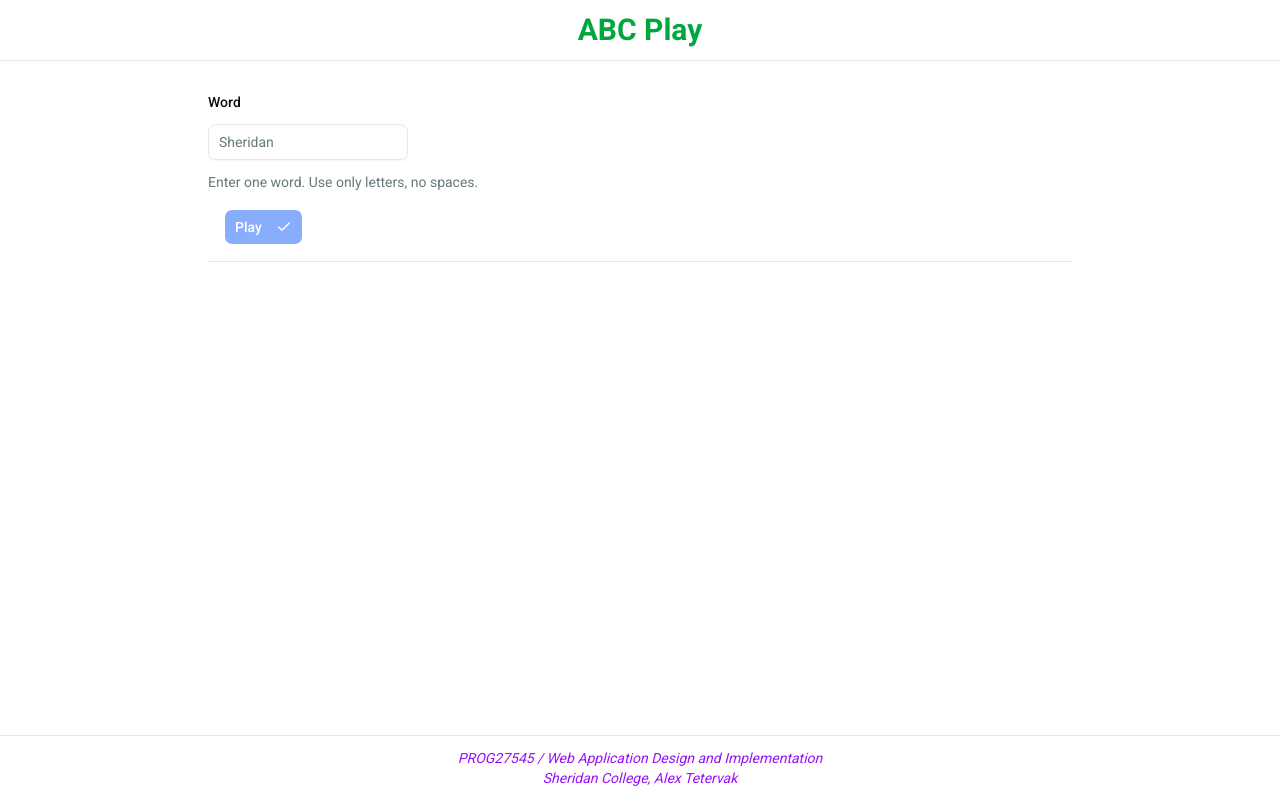
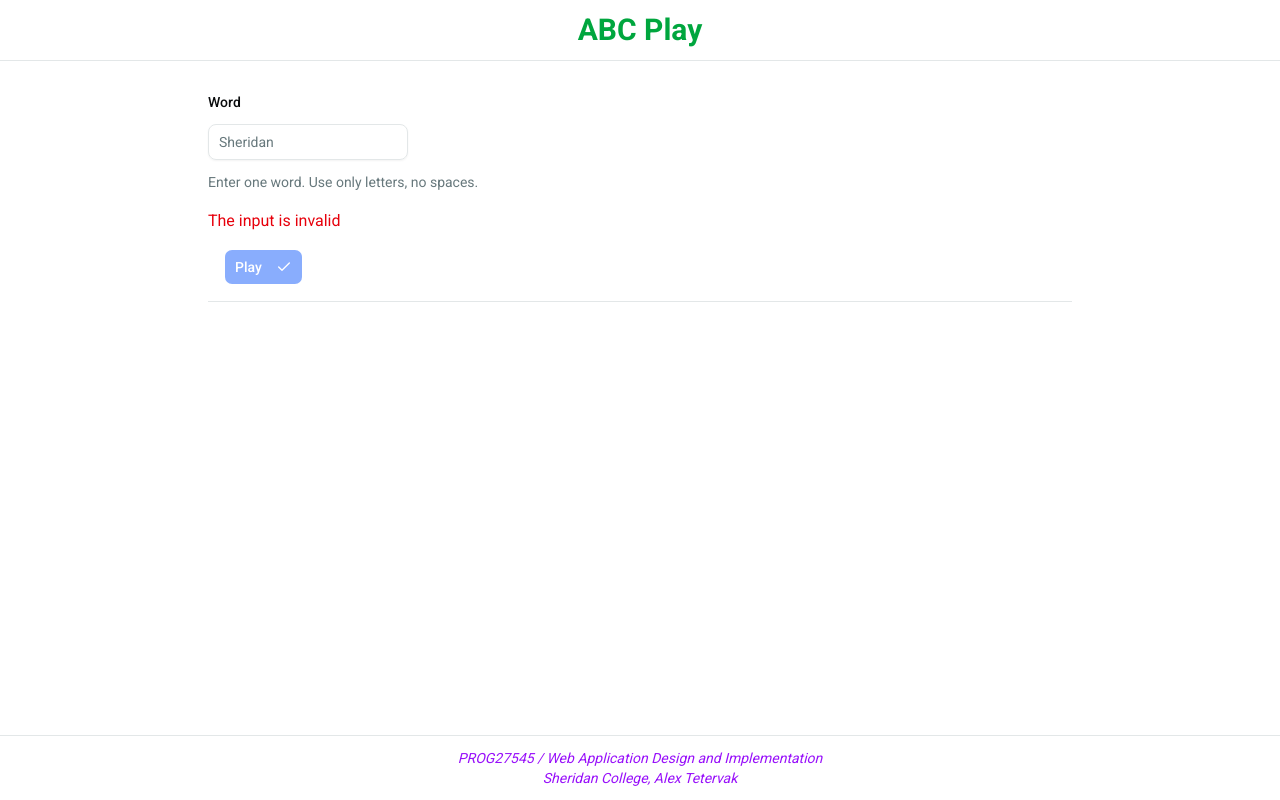
Before and after one commit to tetervak/AbcPlay-NextShadcn-F2026, a Next.js app: page / in a window 1280 px wide. Built offline with nearby package versions, Linux system fonts and the light colour scheme.

Commit message:
added a message demo

```diff
--- a/app/page.tsx
+++ b/app/page.tsx
@@ -6,7 +6,6 @@ import { Check, X } from "lucide-react"
 import React, { useState } from "react"
 import { BlocksDisplay } from "@/components/blocks-display"
 import { Separator } from "@/components/ui/separator"
-import Image from "next/image"
 
 export default function Page() {
 
@@ -49,6 +48,9 @@ export default function Page() {
           Enter one word. Use only letters, no spaces.
         </FieldDescription>
       </Field>
+      {enteredWordIsValid ?
+        <div className="text-green-600 my-4">The input is valid</div> :
+        <div className="text-red-600 my-4">The input is invalid</div>}
       <div className="my-4 mb-3 ml-4 flex items-center gap-2">
         <Button
           disabled={!enteredWordIsValid}
```
